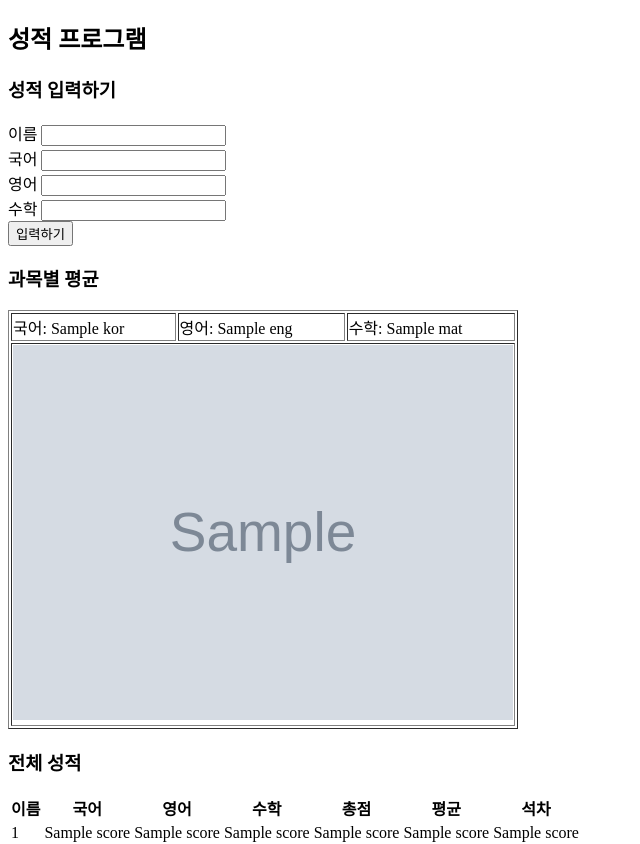
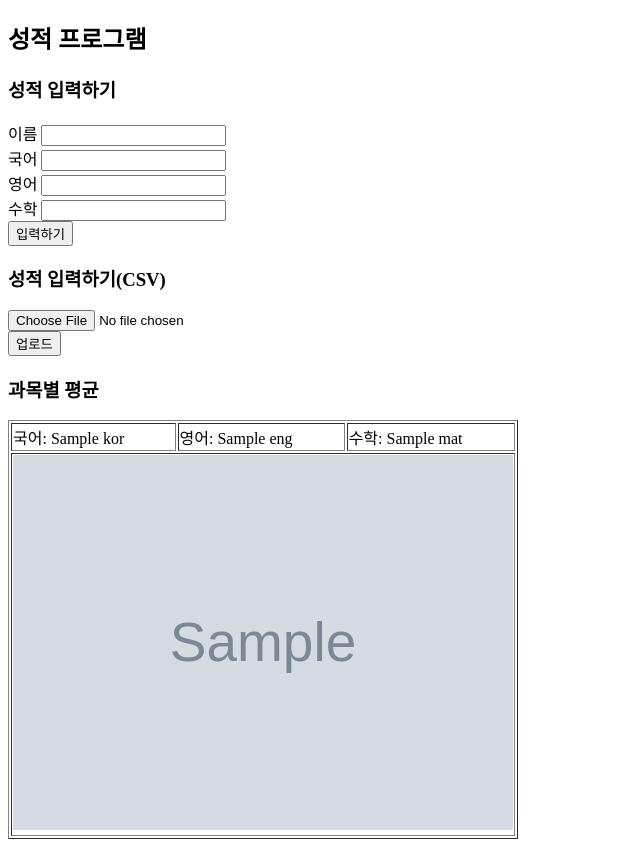
Before and after one commit to tasueom/20251020-score-Matplotlib, a Flask app: template templates/index.html in a window 1280 px wide. Shown: the top 844 px of the page, without its empty margins (0-640 px from the left). Run offline with Flask 3, Linux system fonts and the light colour scheme; the template is opened without the code that fills it: most values are stand-ins (such as "Sample title", 1, 10 or a date in 2020); grey boxes marked "Sample" are stand-in pictures; parts of the project's set-up code (start-up, migrations or seed data) failed here and were passed over.

Commit message:
feat: csv 파일을 업로드하여 성적을 입력하는 기능 추가

```diff
--- a/app.py
+++ b/app.py
@@ -47,6 +47,19 @@ def add_score():
     db.recalc_rank()
     return redirect(url_for('index'))
 
+@app.route("/add_csv", methods=['POST'])
+def add_csv():
+    file = request.files["file"]
+    df = pd.read_csv(file, encoding="utf-8-sig")  # 업로드된 파일 바로 읽기
+    for i in range(len(df)):
+        sname = df.iloc[i]["이름"]
+        kor = int(df.iloc[i]["국어"])
+        eng = int(df.iloc[i]["영어"])
+        mat = int(df.iloc[i]["수학"])
+        db.insert_score(sname, kor, eng, mat)
+    db.recalc_rank()
+    return redirect(url_for("index"))
+
 # Flask 서버 실행
 if __name__ == "__main__":
     db.init_db()
--- a/templates/index.html
+++ b/templates/index.html
@@ -10,6 +10,8 @@
     <div class="container">
         <div class="left content">
             <h3>성적 입력하기</h3>
+            <div class="input_part">
+                <div class="form_input">
                     <form method="post" action="{{url_for('add_score')}}">
                         이름
                         <input type="text" name="sname" required><br>
@@ -21,6 +23,15 @@
                         <input type="text" name="mat" required><br>
                         <button type="submit">입력하기</button>
                     </form>
+                </div>
+                <div class="csv_input">
+                    <h3>성적 입력하기(CSV)</h3>
+                    <form method="post" action="{{url_for('add_csv')}}" enctype="multipart/form-data">
+                    <input type="file" name="file" accept=".csv,text/csv" required><br>
+                    <button type="submit">업로드</button>
+                    </form>
+                </div>
+            </div>
             <h3>과목별 평균</h3>
             <table border="1">
                 <tr>
```
Lines whose indentation alone changed are shown as unchanged.
